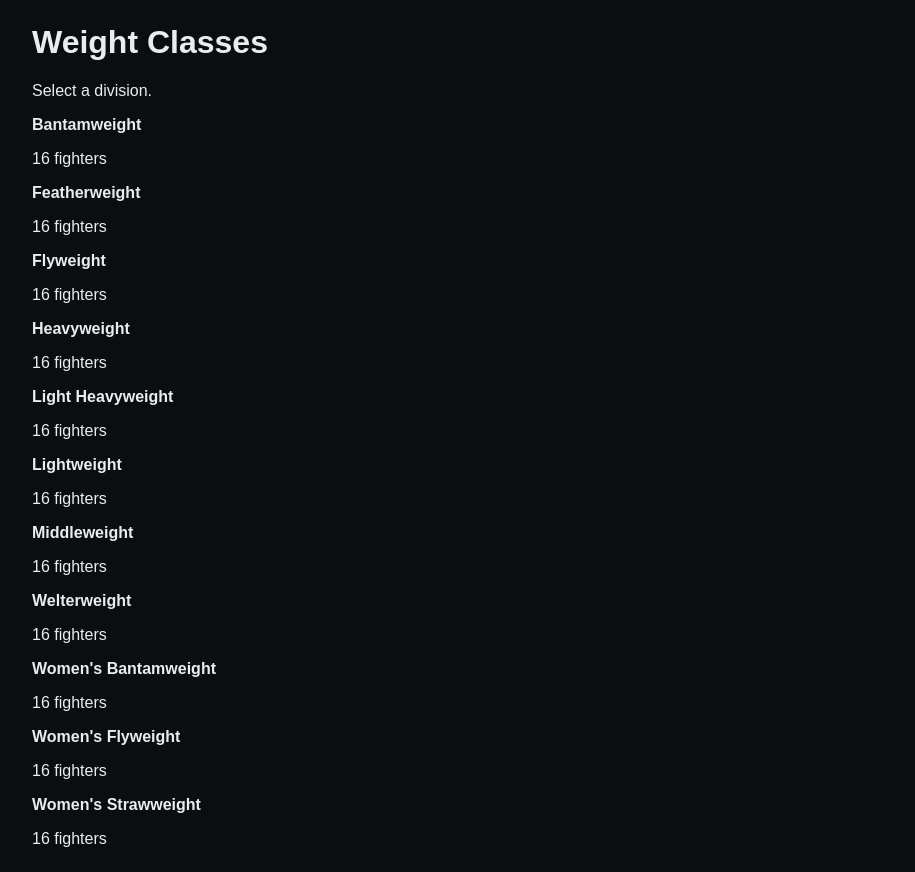
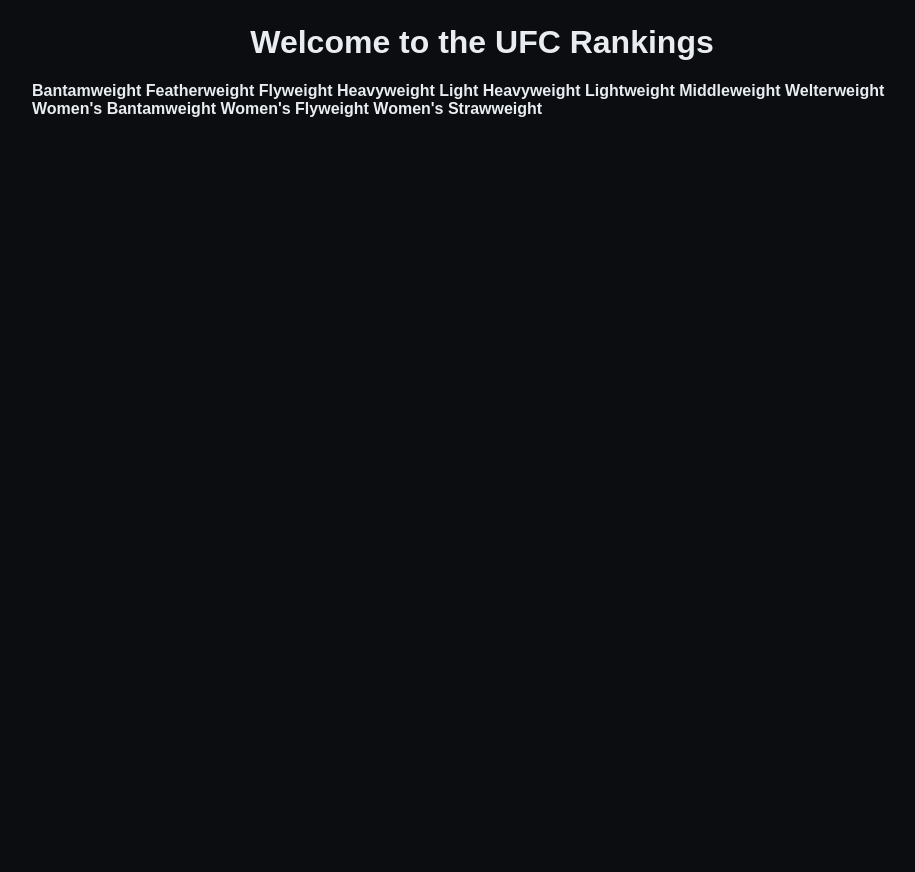
Before and after one commit to Vikalp-05/UFC_Django, a Django app: page / in a window 1280 px wide. Shown: the part 50-922 px from the top of the page, without its empty margins (158-1073 px from the left). After the commit the page ends 167 px from the top, so only its background shows below. Run offline with Django 5.2, Linux system fonts and the light colour scheme; data comes from the database, SQL or seed files in the repository.

Commit message:
css clean up

```diff
--- a/ufc_root/fighters/templates/fighters/weightclass_list.html
+++ b/ufc_root/fighters/templates/fighters/weightclass_list.html
@@ -2,14 +2,14 @@
 {% block title %}Weight Classes{% endblock %}
 
 {% block content %}
-<h1>Weight Classes</h1>
-<p class="message">Select a division.</p>
+
+<h1 class="welcome">Welcome to the UFC Rankings</h1>
+
 
 <div class="grid">
   {% for wc in classes %}
-    <a class="card" href="{% url 'weightclass_detail' wc.slug %}">
+    <a href="{% url 'weightclass_detail' wc.slug %}">
       <strong>{{ wc.name }}</strong>
-      <p class="message">{{ wc.fighters.count }} fighters</p>
     </a>
   {% endfor %}
 </div>
--- a/ufc_root/static/css/styles.css
+++ b/ufc_root/static/css/styles.css
@@ -31,3 +31,12 @@ a {
   font-size: 18px;
   font-weight: bold;
 }
+
+.intro {
+  border-color: wheat;
+  border: 10px;
+}
+
+.welcome {
+  text-align: center;
+}
```
